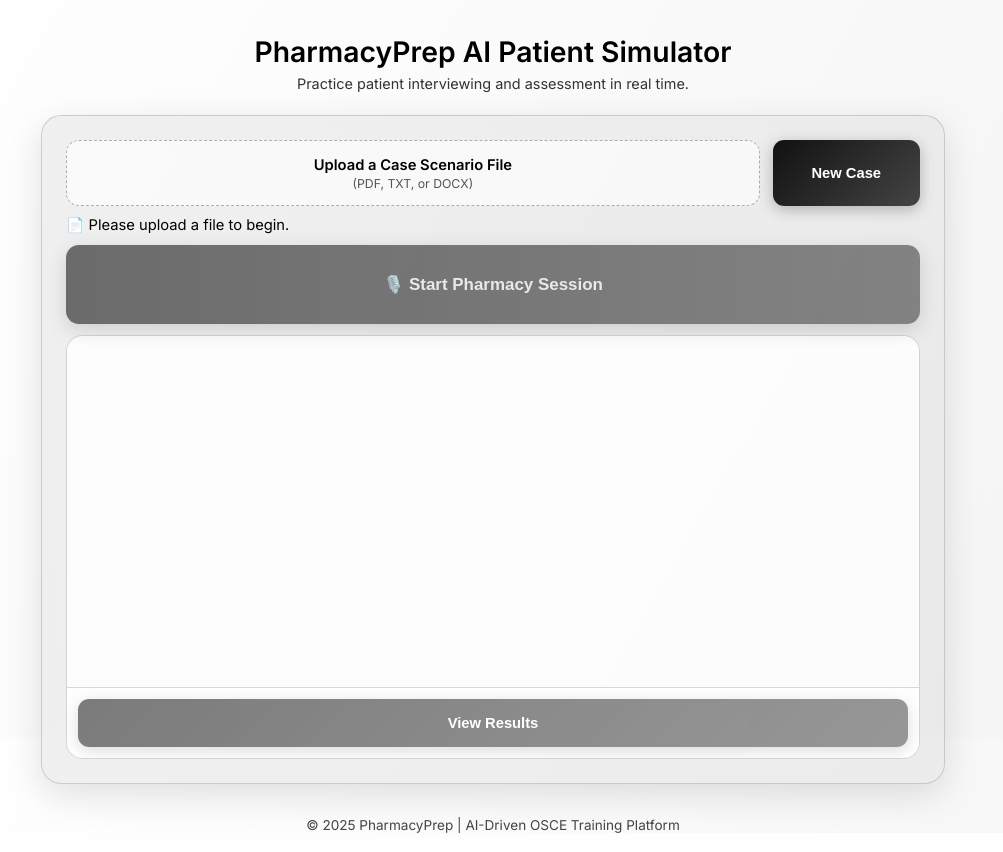
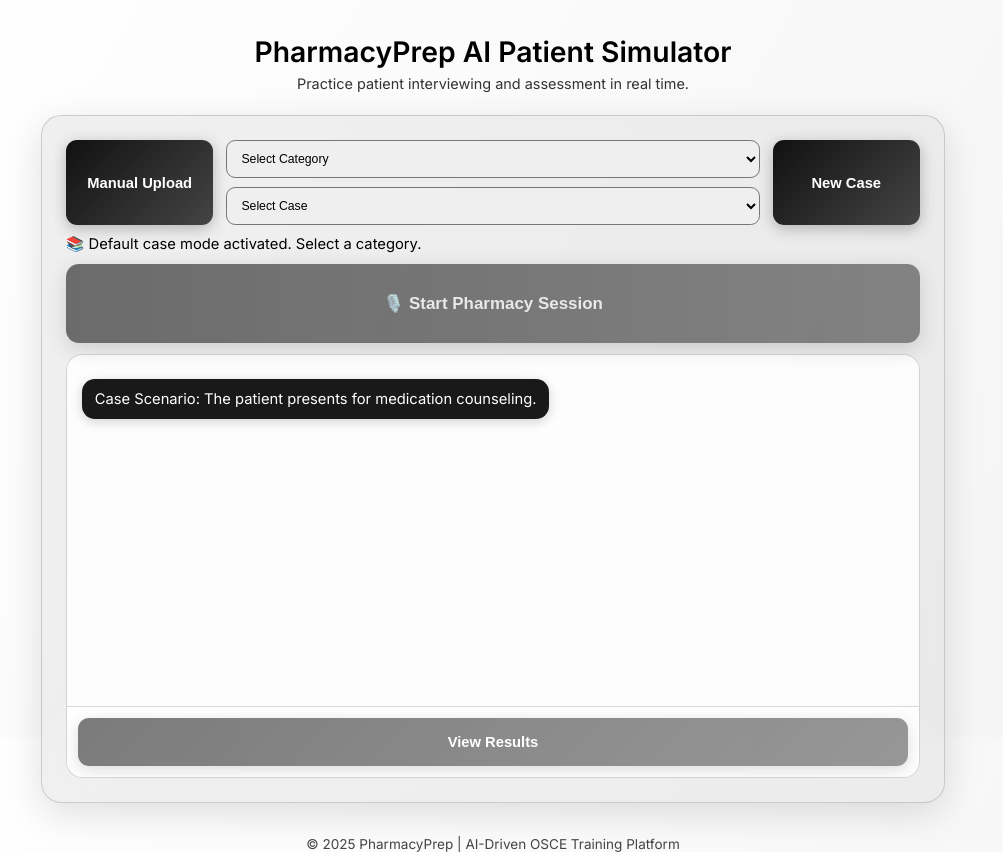
Before and after one commit to GithubObjectPharm/OSCETraining, a Flask app: page / in a window 1280 px wide. Shown: the whole page, without its empty margins (147-1150 px from the left). Run offline with Flask 3, Linux system fonts and the light colour scheme; data that the repository does not hold is empty.

Commit message:
Update index.html

```diff
--- a/templates/index.html
+++ b/templates/index.html
@@ -49,6 +49,8 @@
 
     .controls { display: grid; grid-template-columns: 1fr 160px; gap: 14px; align-items: stretch; }
 
+
+
     .upload {
       border: 2px dashed rgba(0, 0, 0, .3);
       border-radius: 14px;
@@ -83,6 +85,8 @@
     }
     .btn:hover { transform: translateY(-1.5px); }
 
+
+
       #resultsBtn {
       background: var(--btn-grad);
       border: none;
@@ -105,6 +109,10 @@
       cursor: not-allowed !important;
       pointer-events: auto !important; /* allow hover to show not-allowed cursor */
     }
+    #modeToggleBtn {
+  height: 100%;
+}
+
 
     #micBtn:disabled:hover,
     .btn:disabled:hover,
@@ -205,14 +213,43 @@
   </header>
 
   <main>
-    <div class="controls">
-      <label class="upload" for="caseFile">
+<div class="controls" style="grid-template-columns: 160px 1fr 160px; align-items:center;">
+
+  <!-- LEFT BUTTON -->
+  <button class="btn" id="modeToggleBtn">Default Cases</button>
+
+  <!-- CENTER COLUMN WRAPPER -->
+  <div id="centerContainer" style="width:100%;">
+
+    <!-- UPLOAD BOX (default) -->
+    <label class="upload" id="uploadBox" for="caseFile">
       <strong>Upload a Case Scenario File</strong>
       <small>(PDF, TXT, or DOCX)</small>
     </label>
+<div id="dropdownContainer" style="display:none; width:100%; display:flex; flex-direction:column; gap:10px;">
+
+  <!-- CHAPTER DROPDOWN -->
+  <select id="caseCategory" style="padding:12px; border-radius:10px; width:100%;">
+      <option disabled selected>Select Category</option>
+      <!-- Dynamic chapters inserted by JS -->
+  </select>
+
+  <!-- CASE FILE DROPDOWN -->
+  <select id="caseList" style="padding:12px; border-radius:10px; width:100%;">
+      <option disabled selected>Select Case</option>
+      <!-- Dynamic files inserted by JS -->
+  </select>
+
+</div>
+
+  </div>
+
+  <!-- RIGHT BUTTON -->
   <button class="btn" id="resetBtn">New Case</button>
+
   <input id="caseFile" type="file" accept=".pdf,.txt,.docx">
 </div>
+
 
     <div id="status" class="status"></div>
 
@@ -233,6 +270,8 @@
   <footer>© 2025 PharmacyPrep | AI-Driven OSCE Training Platform</footer>
 
 <script>
+
+
 const fileInput   = document.getElementById('caseFile');
 const statusEl    = document.getElementById('status');
 const messages    = document.getElementById('messages');
@@ -274,6 +313,37 @@ function enableSessionControls() {
   resultsBtn.disabled = false;
 }
 
+const modeBtn = document.getElementById("modeToggleBtn");
+const uploadBox = document.getElementById("uploadBox");
+const dropdownContainer = document.getElementById("dropdownContainer");
+
+let useDefaultCases = true;
+
+modeBtn.addEventListener("click", () => {
+  useDefaultCases = !useDefaultCases;
+
+  if (useDefaultCases) {
+    modeBtn.textContent = "Manual Upload";
+
+    // Hide upload box, show dropdowns
+    uploadBox.style.display = "none";
+    dropdownContainer.style.display = "flex";
+
+    statusEl.textContent = "📚 Default case mode activated. Select a category.";
+
+  } else {
+    modeBtn.textContent = "Default Cases";
+
+    // Show upload box, hide dropdowns
+    uploadBox.style.display = "flex";
+    dropdownContainer.style.display = "none";
+
+    statusEl.textContent = "📄 Please upload a file to begin.";
+  }
+});
+
+
+
 /* --------- Upload Case ---------- */
 fileInput.addEventListener('change', async (e) => {
   const file = e.target.files[0];
@@ -294,6 +364,7 @@ if (data.error) {
   statusEl.textContent = '❌ ' + data.error;
   return;
 }
+
 
 statusEl.textContent = '✅ Case ready. The AI has assumed the patient role.';
 fileUploaded = true;
@@ -347,6 +418,11 @@ function playVoice(text) {
     })
     .catch(() => { isSpeaking = false; locked = false; });
 }
+useDefaultCases = true;
+modeBtn.textContent = "Manual Upload";
+uploadBox.style.display = "none";
+dropdownContainer.style.display = "flex";
+statusEl.textContent = "📚 Default case mode activated. Select a category.";
 
 /* ---------- Ask ---------- */
 async function sendQuestion(text) {
@@ -390,7 +466,9 @@ function startPharmacySession() {
 
   recognition = new SpeechRecognition();
   recognition.lang = 'en-US';
-  recognition.interimResults = false;
+  recognition.interimResults = true;
+  recognition.continuous = true;
+
 
   recognition.onstart = () => {
     micBtn.classList.add('active');
@@ -398,11 +476,32 @@ function startPharmacySession() {
     micBtn.style.background = 'linear-gradient(90deg, #ff1744, #ff9100)';
   };
 
+let buffer = "";
+let silenceTimer = null;
+
 recognition.onresult = (e) => {
   if (locked) return;
-    const spoken = e.results[0][0].transcript.trim();
-    sendQuestion(spoken);
+
+  let result = e.results[e.results.length - 1];
+
+  // Only accept FINAL speech segments
+  if (!result.isFinal) return;
+
+  let transcript = result[0].transcript.trim();
+  buffer += " " + transcript;
+
+  clearTimeout(silenceTimer);
+
+  silenceTimer = setTimeout(() => {
+    const finalText = buffer.trim();
+    if (finalText.length > 0) {
+      sendQuestion(finalText);
+    }
+    buffer = "";
+  }, 1200);
 };
+
+
 
   recognition.onend = () => {
     if (sessionActive && !isSpeaking) recognition.start();
@@ -551,10 +650,83 @@ resetBtn.addEventListener('click', async () => {
   statusEl.textContent = '📄 Please upload a file to begin.';
   addBubble('ai', '🆕 New session started. Upload a case to begin.');
 });
+async function loadChapters() {
+    const res = await fetch("/list-chapters");
+    const data = await res.json();
+
+    const categoryDD = document.getElementById("caseCategory");
+    const caseDD = document.getElementById("caseList");
+
+    // Clear dropdowns
+    categoryDD.innerHTML = `<option disabled selected>Select Category</option>`;
+    caseDD.innerHTML = `<option disabled selected>Select Case</option>`;
+
+    // Populate Chapter Dropdown
+    Object.keys(data).forEach(chapter => {
+        const opt = document.createElement("option");
+        opt.value = chapter;
+        opt.textContent = chapter;
+        categoryDD.appendChild(opt);
+    });
+
+    // When category is selected → populate case list
+    categoryDD.addEventListener("change", () => {
+        const chapter = categoryDD.value;
+        const files = data[chapter];
+
+        caseDD.innerHTML = `<option disabled selected>Select Case</option>`;
+
+        files.forEach(file => {
+            const opt = document.createElement("option");
+            opt.value = file;
+            opt.textContent = file;
+            caseDD.appendChild(opt);
+        });
+    });
+}
+
+loadChapters();
+document.getElementById("caseList").addEventListener("change", async () => {
+    const chapter = document.getElementById("caseCategory").value;
+    const file = document.getElementById("caseList").value;
+
+    if (!chapter || !file) return;
+
+    statusEl.textContent = "📘 Loading case...";
+
+    const res = await fetch("/load-default-case", {
+        method: "POST",
+        headers: { "Content-Type": "application/json" },
+        body: JSON.stringify({ chapter, file })
+    });
+
+    const data = await res.json();
+
+    if (data.error) {
+        addBubble("ai", "❌ " + data.error);
+        return;
+    }
+
+    // Show Case Summary like manual upload does
+    const summaryText = data.case_summary
+        .replace(/^Case Summary:/i, "<b>Case Summary:</b> ");
+
+    addBubble("ai", summaryText);
+
+    fileUploaded = true;
+    enableSessionControls();
+
+    statusEl.textContent = "✅ Case loaded. AI is now the patient.";
+});
 
 /* ---------- Welcome ---------- */
 messages.style.background = 'var(--glass-strong)';
-addBubble('ai', data.case_scenario || 'Case Scenario: The patient presents for medication counseling.');
+addBubble('ai', 'Case Scenario: The patient presents for medication counseling.');
+if (data.initial_greeting) {
+  addBubble('ai', data.initial_greeting);  // show in chat
+  playVoice(data.initial_greeting);        // speak it
+}
+
 </script>
 </body>
 </html>
```
Lines whose indentation alone changed are shown as unchanged.
